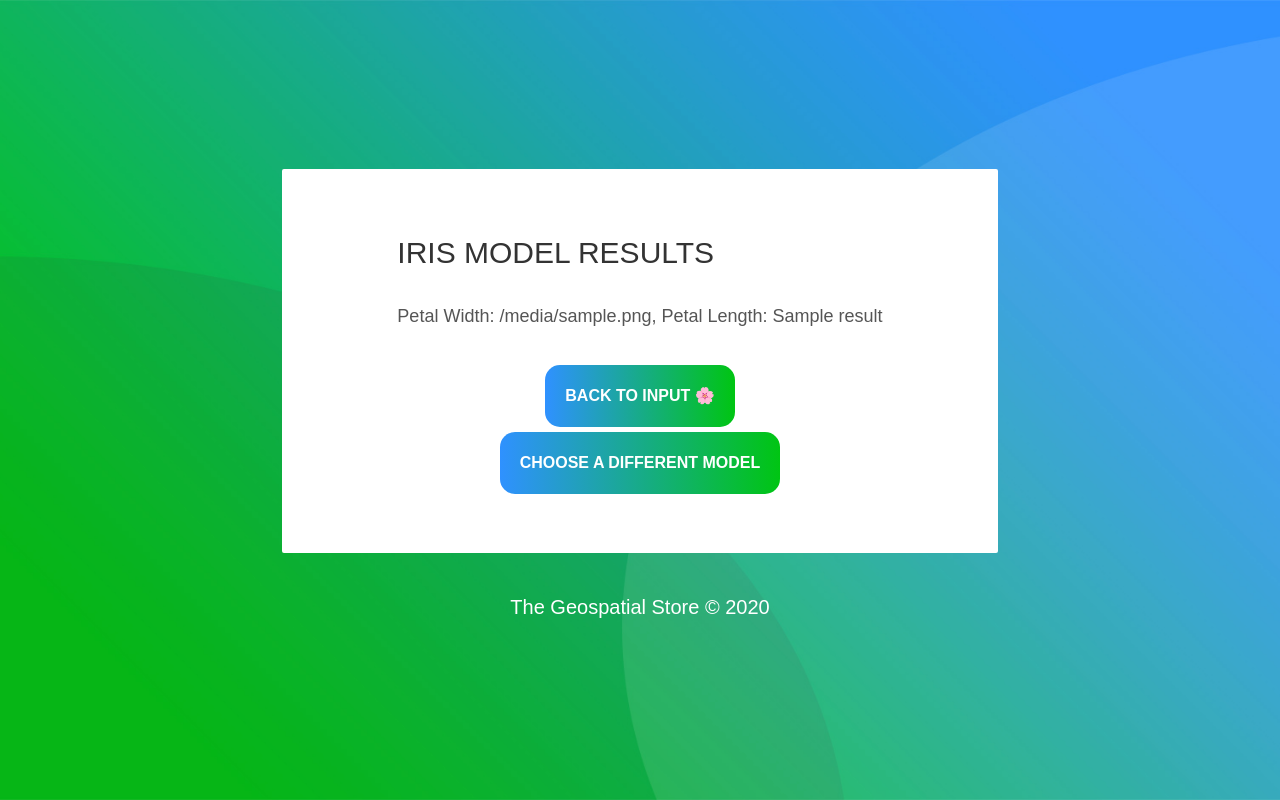
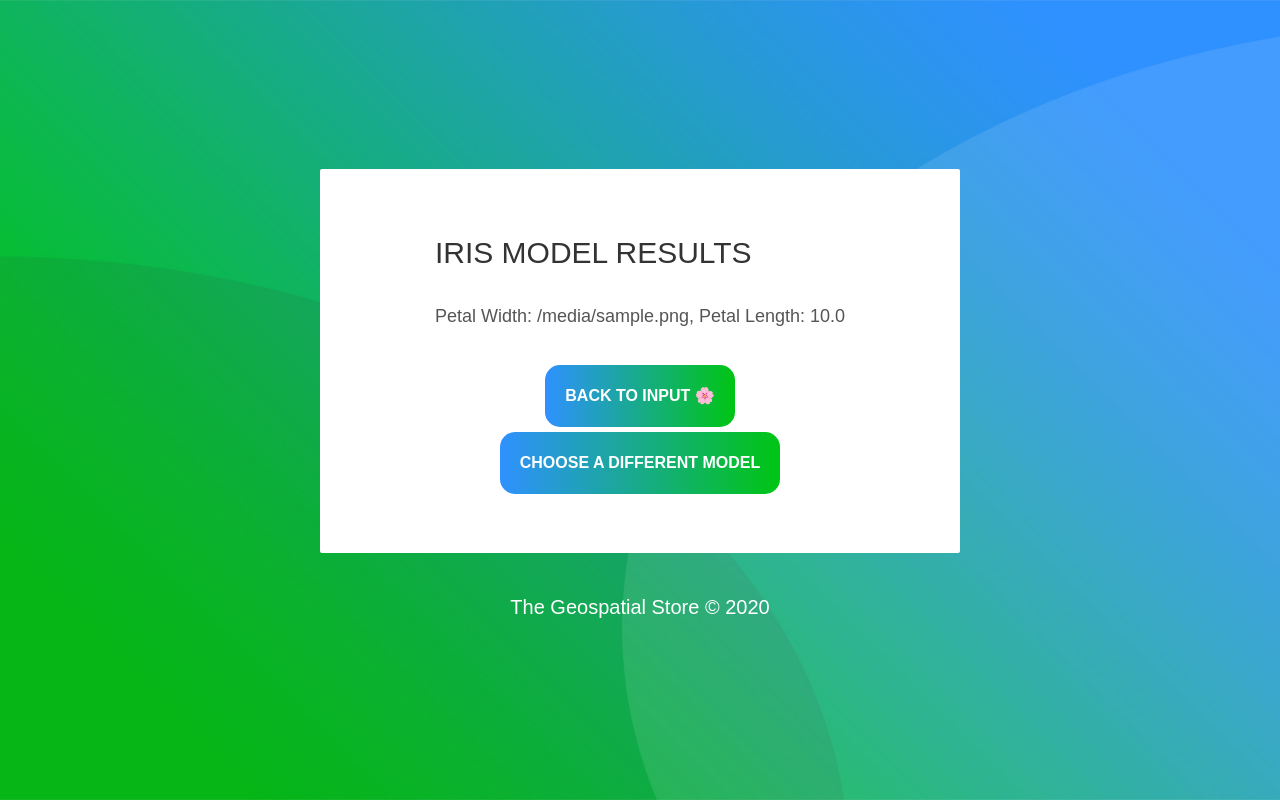
Before and after one commit to akan72/geospatial-store, a Flask app: template flask/src/app/templates/iris_result.html in a window 1280 px wide. Run offline with Flask 2, Linux system fonts and the light colour scheme; the template is opened without the code that fills it: most values are stand-ins (such as "Sample title", 1, 10 or a date in 2020).

Commit message:
Format iris output to 2 decimal places

```diff
--- a/flask/src/app/templates/iris_result.html
+++ b/flask/src/app/templates/iris_result.html
@@ -14,7 +14,7 @@
                 <div class="wrap-input100">
                     <span>
                         {% for input, output in content.items() %}
-                            <p class="label-input100"> Petal Width: {{ input }}, Petal Length: {{ output }} </p>
+                            <p class="label-input100"> Petal Width: {{ input }}, Petal Length: {{ output|float|round(2, 'floor')}} </p>
                         {% endfor %}
                     </span>
                 </div>
```
